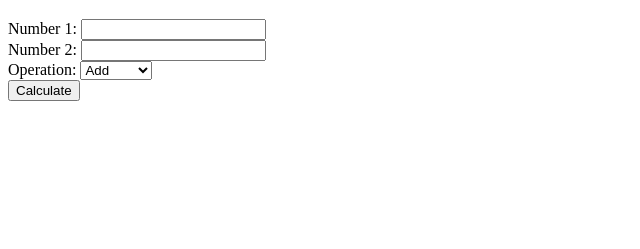
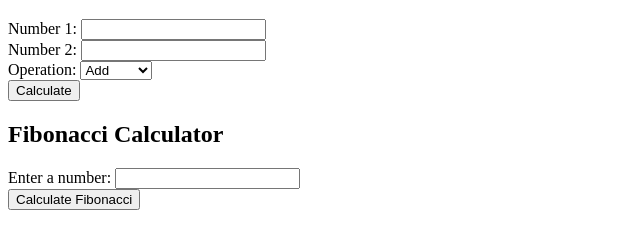
Before and after one commit to LewisDwyer/myapp-test, a website: page public/index.html in a window 1280 px wide. Shown: the part 61-310 px from the top of the page, without its empty margins (0-640 px from the left). Drawn offline with Linux system fonts and the light colour scheme.

Commit message:
adding fibo calculator

```diff
--- a/public/index.html
+++ b/public/index.html
@@ -17,6 +17,19 @@
         document.getElementById('result').innerText = `Result: ${result.result}`;
       } else {
         document.getElementById('result').innerText = `Error: ${result.error}`;
+      }
+    }
+
+    async function calculateFibonacci() {
+      const n = document.getElementById('fibonacciInput').value;
+
+      const response = await fetch(`/overload?n=${n}`);
+      const result = await response.text();
+
+      if (response.ok) {
+        document.getElementById('fibonacciResult').innerText = result;
+      } else {
+        document.getElementById('fibonacciResult').innerText = `Error: ${result}`;
       }
     }
   </script>
@@ -42,5 +55,13 @@
   </div>
   <button onclick="calculate()">Calculate</button>
   <p id="result"></p>
+
+  <h2>Fibonacci Calculator</h2>
+  <div>
+    <label for="fibonacciInput">Enter a number:</label>
+    <input type="number" id="fibonacciInput" required>
+  </div>
+  <button onclick="calculateFibonacci()">Calculate Fibonacci</button>
+  <p id="fibonacciResult"></p>
 </body>
 </html>
```
